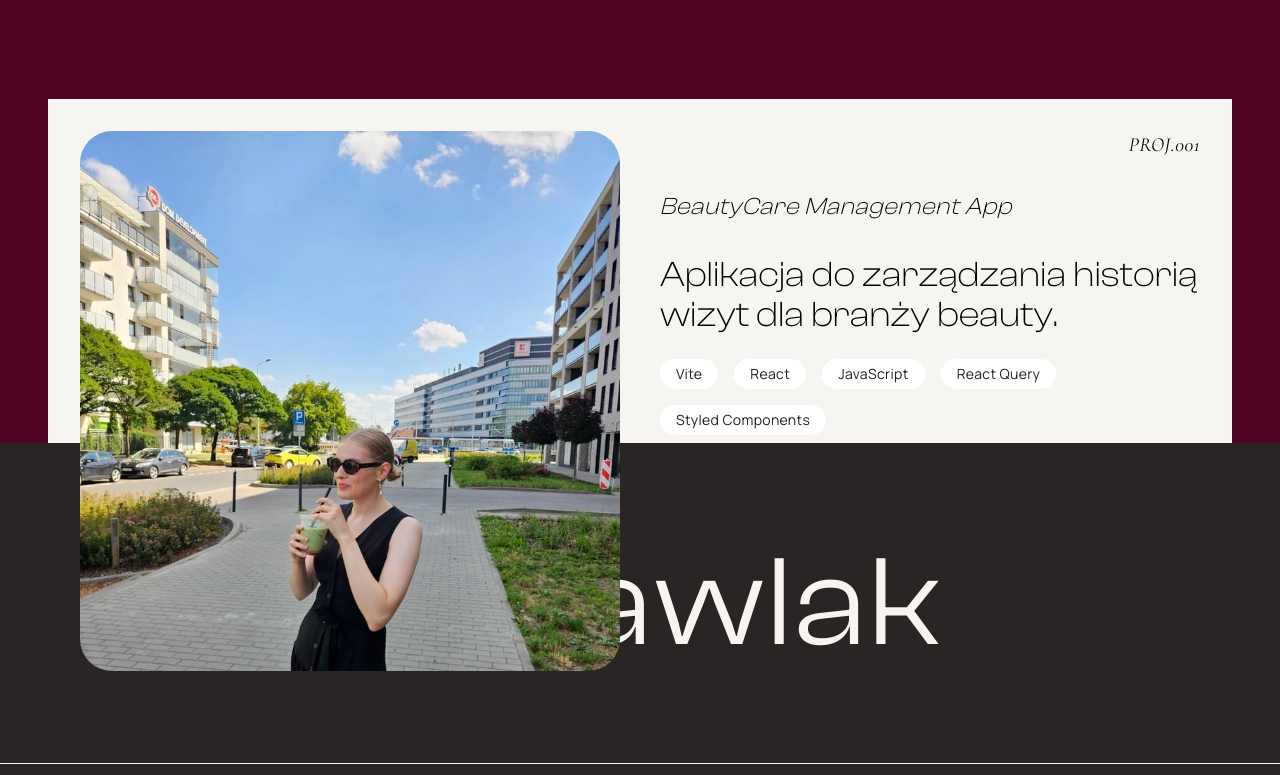
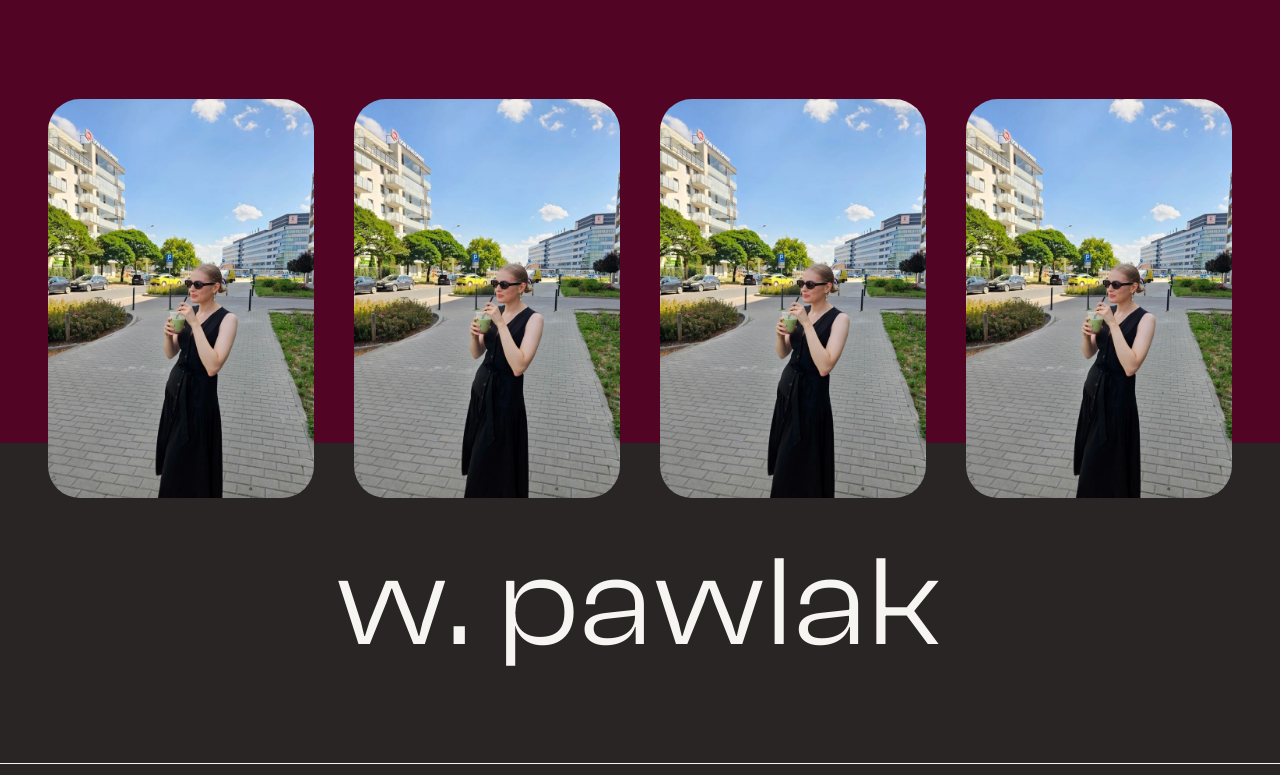
Before and after one commit to vokx7/my-portfolio, a Next.js app: page / in a window 1280 px wide. Shown: the part 1625-2400 px from the top of the page. Built offline with nearby package versions, Linux system fonts and the light colour scheme.

Commit message:
proj start

```diff
--- a/src/app/components/MainContainer.js
+++ b/src/app/components/MainContainer.js
@@ -1,5 +1,5 @@
 const MainContainer = ({ children, height }) => {
-  return <div className={`max-w-[110rem] m-auto ${height}`}>{children}</div>;
+  return <div className={`max-w-[120rem] m-auto ${height}`}>{children}</div>;
 };
 
 export default MainContainer;
--- a/src/app/components/ProjectCard.js
+++ b/src/app/components/ProjectCard.js
@@ -1,13 +1,20 @@
 const ProjectCard = () => {
   return (
-    <div className="flex flex-col items-center md:items-start md:flex-row gap-10 bg-beige p-8 lg:h-[clamp(20rem,40vw,35rem)]">
-      <div className="relative flex-1 w-full">
-        <div className="rounded-4xl lg:absolute lg:top-0 lg:left-0 bg-[url(/images/me.webp)] bg-cover w-full aspect-square"></div>
+    <div className="grid grid-cols-1 md:grid-cols-2 xl:grid-cols-4 gap-8 xl:gap-10">
+      <div className="aspect-[2/3]">
+        <div className="rounded-4xl bg-[url(/images/me.webp)] bg-cover w-full h-full"></div>
       </div>
-      <div className="flex-1">
-        <p className="font-cormorant-garamond tracking-wide text-xl italic text-end">
-          PROJ.001
-        </p>
+      <div className="aspect-[2/3]">
+        <div className="rounded-4xl bg-[url(/images/me.webp)] bg-cover w-full h-full"></div>
+      </div>
+      <div className="aspect-[2/3]">
+        <div className="rounded-4xl bg-[url(/images/me.webp)] bg-cover w-full h-full"></div>
+      </div>
+      <div className="aspect-[2/3]">
+        <div className="rounded-4xl bg-[url(/images/me.webp)] bg-cover w-full h-full"></div>
+      </div>
+      {/* <div className="">
+
         <h4 className="font-clash-display tracking-wide text-2xl py-8 italic font-light">
           BeautyCare Management App
         </h4>
@@ -31,7 +38,7 @@ const ProjectCard = () => {
             Styled Components
           </p>
         </div>
-      </div>
+        </div> */}
     </div>
   );
 };
--- a/src/app/components/Projects.js
+++ b/src/app/components/Projects.js
@@ -2,8 +2,8 @@ import ProjectCard from "./ProjectCard";
 
 const Projects = () => {
   return (
-    <div id="projects" className="bg-pink-950 md:h-svh pb-24">
-      <div className="max-w-[100rem] m-auto px-6 lg:px-12 ">
+    <div id="projects" className="bg-pink-950 pb-24 xl:h-screen">
+      <div className="max-w-[120rem] m-auto px-6 lg:px-12 ">
         <div className="py-25 font-clash-display text-6xl md:text-9xl text-beige">
           <h2>
             selection <br /> of projects
```
